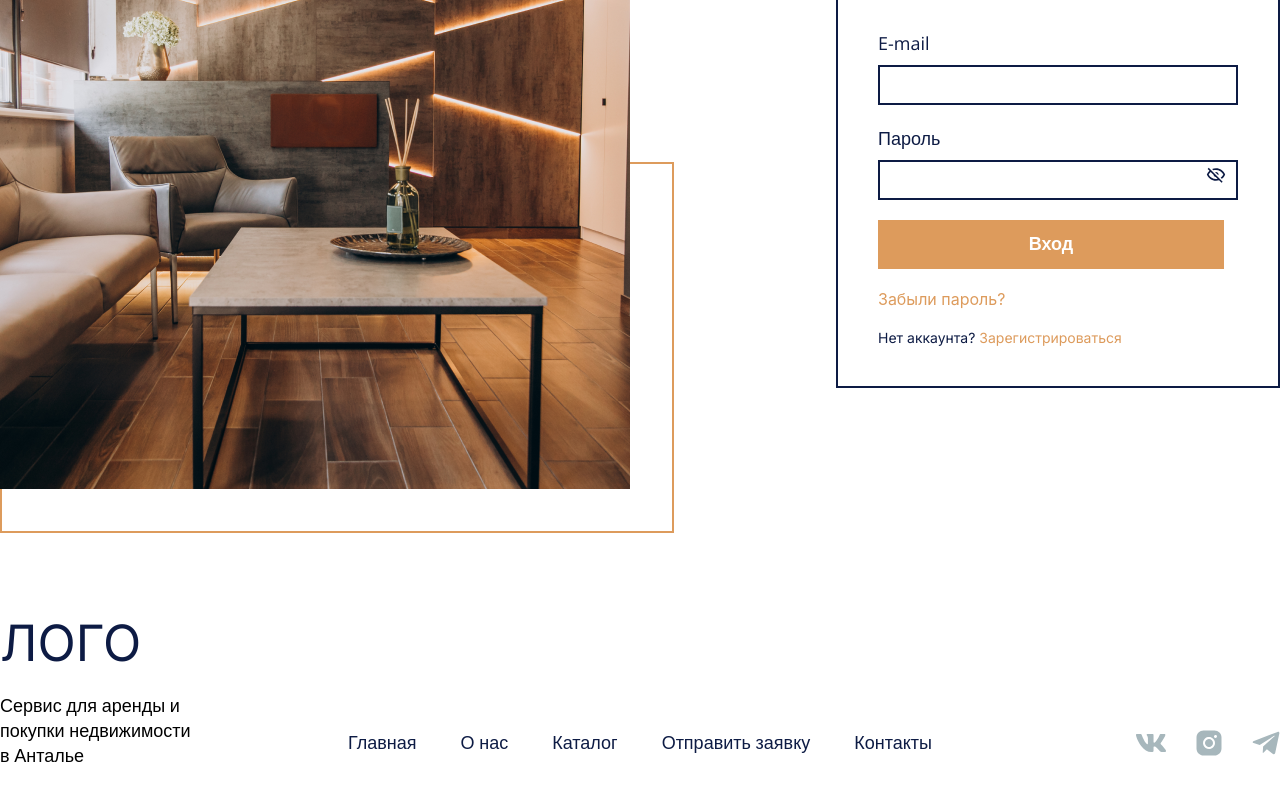
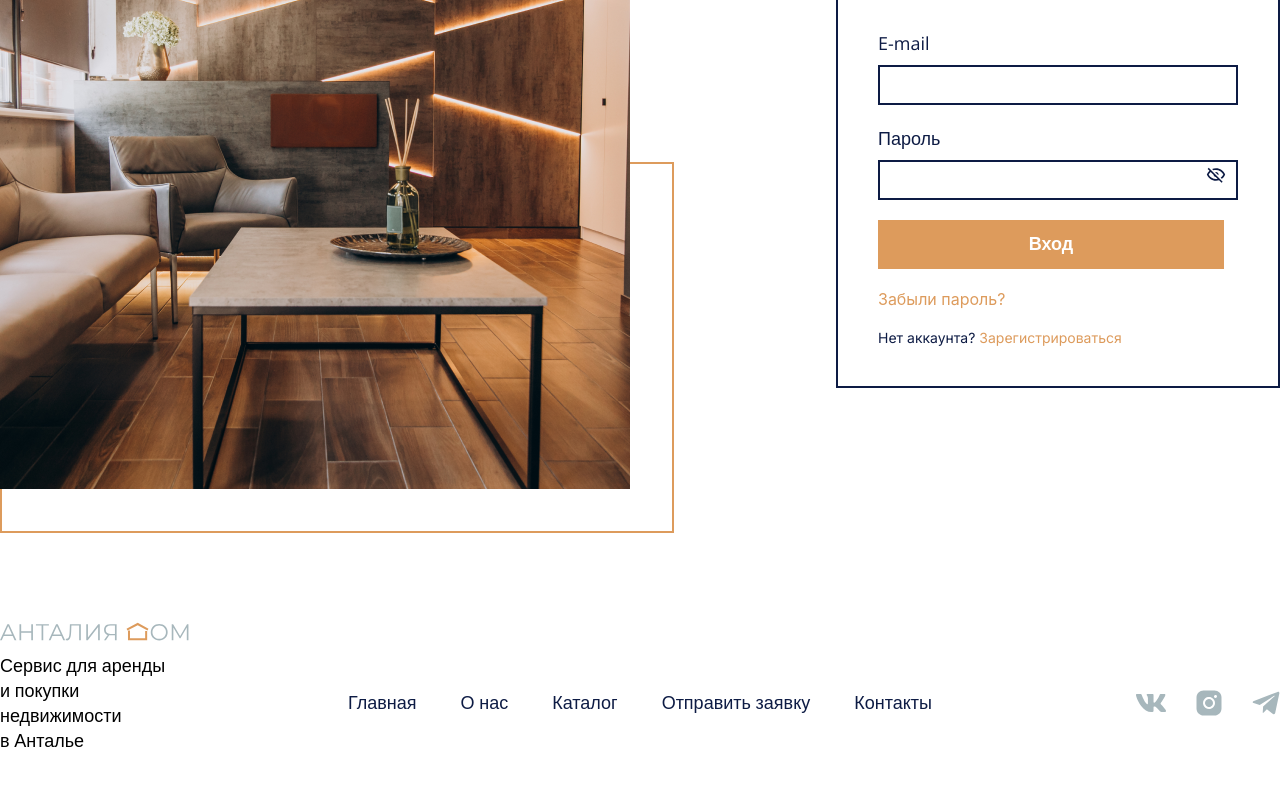
Before and after one commit to antaliadom-team/frontend, a React (Create React App) app: page /auth in a window 1280 px wide. Shown: the part 431-1231 px from the top of the page. Built offline with nearby package versions, Linux system fonts and the light colour scheme.

Commit message:
добавил логотип, вынес навигацию в отдельный компонент, поправил стили для навигации

```diff
--- a/src/components/footer/footer.js
+++ b/src/components/footer/footer.js
@@ -1,63 +1,24 @@
 import React from "react";
-import styles from "../footer/footer.module.css";
+import styles from "./footer.module.css";
 import { NavLink } from "react-router-dom";
-import { Vkontakte, Telegram, Instagram } from "../ui/icons"
+import { Vkontakte, Telegram, Instagram } from "../ui/icons";
+import logo from "../../images/logo.svg";
+import Navigation from "../navigation/navigation";
 
 const Footer = () => {
-  const toggleClass = (isActive) => (isActive ? styles.active : styles.link);
-
   return (
     <div className={styles.container}>
       <footer className={styles.footer}>
         <div className={styles.logo}>
           <NavLink to="/" className={styles.logo_link}>
-            ЛОГО
+            <img src={logo} alt={"логотип"} />
           </NavLink>
         </div>
         <div className={styles.row}>
           <p className={styles.description}>
-            Сервис для аренды
-            и покупки недвижимости в Анталье
+            Сервис для аренды и&nbsp;покупки недвижимости в&nbsp;Анталье
           </p>
-          <nav className={styles.nav}>
-            <ul className={styles.list}>
-              <li className={styles.item}>
-                <NavLink
-                    to="/"
-                    className={({ isActive }) => toggleClass(isActive)}>
-                  Главная
-                </NavLink>
-              </li>
-              <li className={styles.item}>
-                <NavLink
-                    to="/about"
-                    className={({ isActive }) => toggleClass(isActive)}>
-                  О нас
-                </NavLink>
-              </li>
-              <li className={styles.item}>
-                <NavLink
-                    to="/catalog"
-                    className={({ isActive }) => toggleClass(isActive)}>
-                  Каталог
-                </NavLink>
-              </li>
-              <li className={styles.item}>
-                <NavLink
-                    to="/send"
-                    className={({ isActive }) => toggleClass(isActive)}>
-                  Отправить заявку
-                </NavLink>
-              </li>
-              <li className={styles.item}>
-                <NavLink
-                    to="/contacts"
-                    className={({ isActive }) => toggleClass(isActive)}>
-                  Контакты
-                </NavLink>
-              </li>
-            </ul>
-          </nav>
+          <Navigation />
           <div className={styles.social}>
             <Vkontakte />
             <Instagram />
--- a/src/components/footer/footer.module.css
+++ b/src/components/footer/footer.module.css
@@ -18,24 +18,8 @@
     flex-direction: column;
 }
 
-.link {
-    font-size: var(--text-size);
-    text-decoration: none;
-    color: var(--text-color);
-}
-
-.active {
-    font-size: var(--text-size);
-    text-decoration: underline;
-    color: var(--text-color);
-}
-
-.link:hover {
-    text-decoration: underline;
-}
-
 .logo {
-    margin: 20px 0;
+    margin: 0;
     display: flex;
     width: 100%;
     font-family: "Inter", sans-serif;
@@ -63,28 +47,6 @@
     text-align: start;
 }
 
-.nav {
-    position: absolute;
-    display: flex;
-    min-width: var(--screen-width);
-    flex-direction: row;
-    justify-content: center;
-}
-
-.list {
-    display: flex;
-    flex-direction: row;
-    justify-content: center;
-    align-items: center;
-    list-style: none;
-    font-family: "Open Sans", sans-serif;
-    gap: 44px;
-}
-
-.item {
-    line-height: 25px;
-}
-
 .social {
     z-index: 1;
     display: flex;
--- /dev/null
+++ b/src/components/navigation/navigation.js
@@ -0,0 +1,51 @@
+import React from "react";
+import styles from "./navigation.module.css";
+import { NavLink } from "react-router-dom";
+
+const Navigation = () => {
+  const toggleClass = (isActive) => (isActive ? styles.active : styles.link);
+
+  return (
+    <nav className={styles.nav}>
+      <ul className={styles.list}>
+        <li className={styles.item}>
+          <NavLink
+            to="/"
+            className={({ isActive }) => toggleClass(isActive)}>
+            Главная
+          </NavLink>
+        </li>
+        <li className={styles.item}>
+          <NavLink
+            to="/about"
+            className={({ isActive }) => toggleClass(isActive)}>
+            О нас
+          </NavLink>
+        </li>
+        <li className={styles.item}>
+          <NavLink
+            to="/catalog"
+            className={({ isActive }) => toggleClass(isActive)}>
+            Каталог
+          </NavLink>
+        </li>
+        <li className={styles.item}>
+          <NavLink
+            to="/send"
+            className={({ isActive }) => toggleClass(isActive)}>
+            Отправить заявку
+          </NavLink>
+        </li>
+        <li className={styles.item}>
+          <NavLink
+            to="/contacts"
+            className={({ isActive }) => toggleClass(isActive)}>
+            Контакты
+          </NavLink>
+        </li>
+      </ul>
+    </nav>
+  );
+};
+
+export default Navigation;
--- /dev/null
+++ b/src/components/navigation/navigation.module.css
@@ -0,0 +1,39 @@
+.nav {
+    position: absolute;
+    display: flex;
+    min-width: var(--screen-width);
+    flex-direction: row;
+    justify-content: center;
+}
+
+.list {
+    display: flex;
+    flex-direction: row;
+    justify-content: center;
+    align-items: center;
+    list-style: none;
+    font-family: "Open Sans", sans-serif;
+    gap: 44px;
+}
+
+.item {
+    line-height: 25px;
+}
+
+.link {
+    font-size: var(--text-size);
+    text-decoration: none;
+
+    color: var(--text-color);
+}
+
+.active {
+    font-size: var(--text-size);
+    text-decoration: none;
+    text-shadow: 0.5px 0 var(--text-color), -0.5px 0 var(--text-color);
+    color: var(--text-color);
+}
+
+.link:hover {
+    text-shadow: 0.25px 0 var(--text-color), -0.25px 0 var(--text-color);
+}
```
Also changed, not shown: src/images/logo.svg, 1 other file (tests, documents, lock files or other folders).
